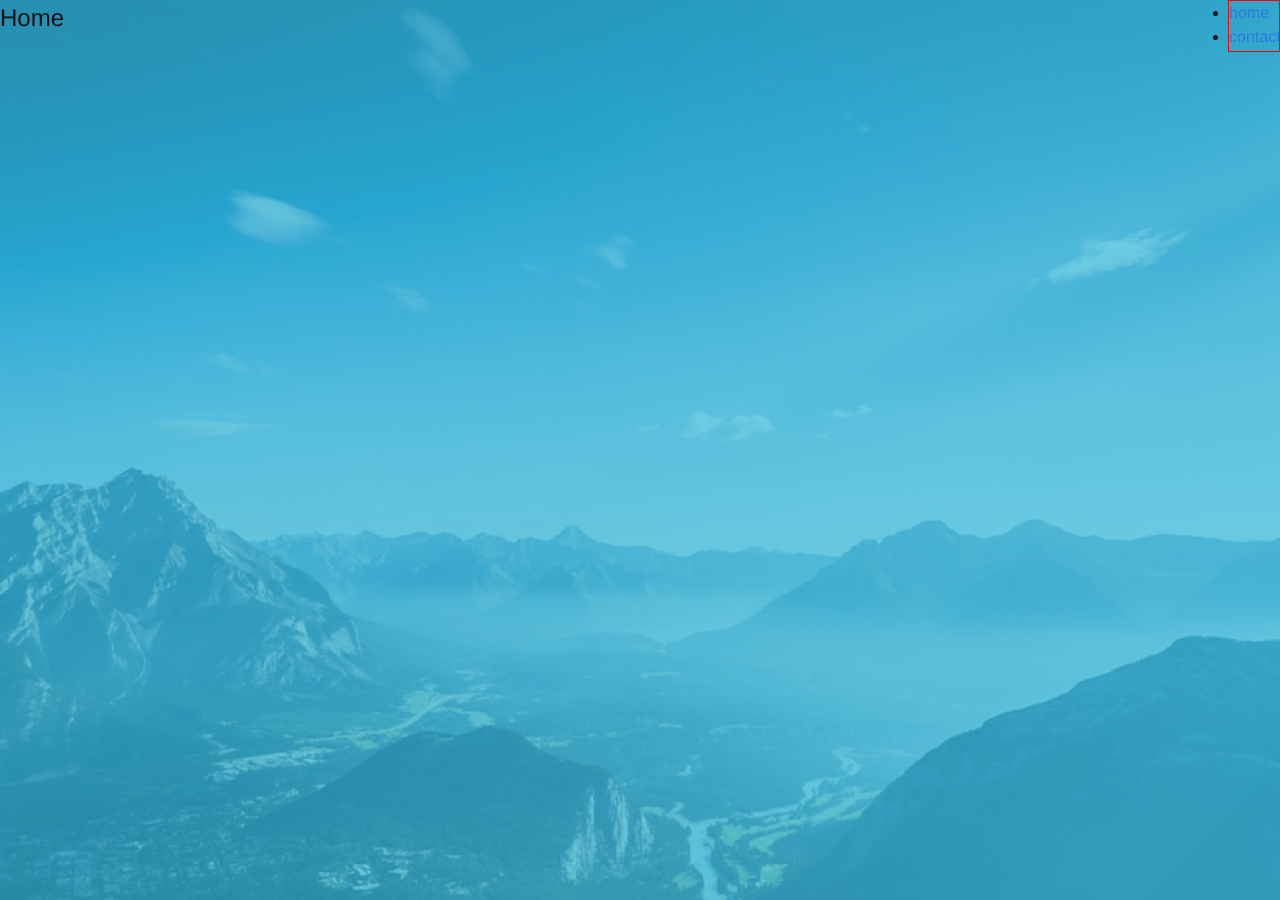
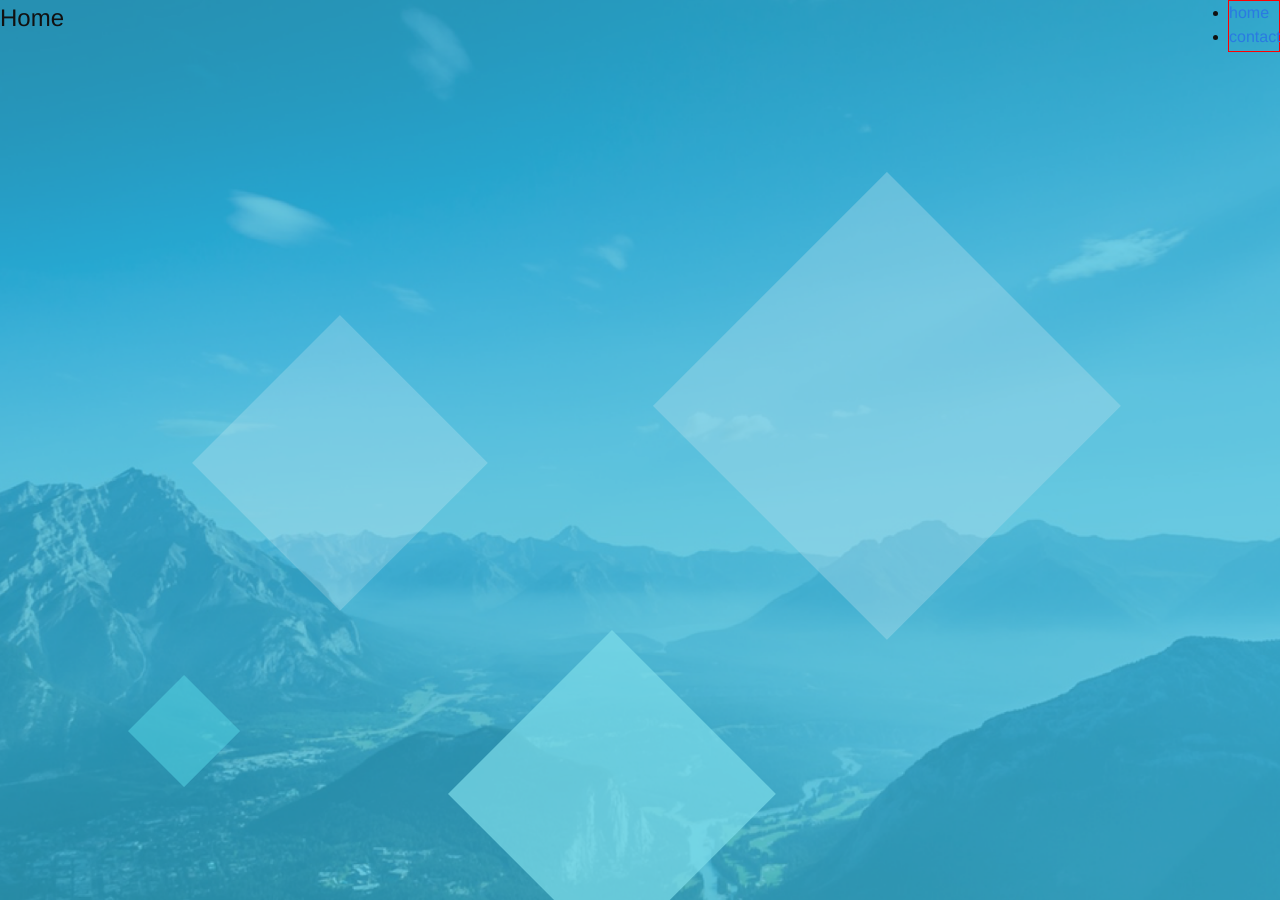
Before and after one commit to mcneeladesign/mcneeladesign.github.io, a Jekyll site: the page built from index.html, in a window 1280 px wide. Built offline with Jekyll 4.4.1, drawn with Linux system fonts in a browser that asks for light colours; nearby versions of some CDN libraries.

Commit message:
Updated some styles

```diff
--- a/_includes/footer.html
+++ b/_includes/footer.html
@@ -38,4 +38,5 @@
 </footer> -->
 <script type="text/javascript" src="/lib/jquery/jquery-2.2.3.min.js"></script>
 <script type="text/javascript" src="/lib/jquery.history/jquery.history.js"></script>
+<script type="text/javascript" src="/lib/parallax/parallax.min.js"></script>
 <script type="text/javascript" src="/js/main.js"></script>
--- a/css/main.scss
+++ b/css/main.scss
@@ -56,3 +56,56 @@ nav {
 	background: url('../images/bg.png');
 	background-size: cover;
 }
+
+.scene {
+    padding: 0;
+    margin: 0;
+    position: absolute;
+    top: 0;
+    left: 0;
+    z-index: 1;
+    overflow: hidden;
+    height: 100vh;
+}
+
+.layer-one {
+    margin-top: 19vh;
+    margin-left: 51vw;
+}
+
+.layer-two {
+    margin-top: 70vh;
+    margin-left: 35vw;
+}
+
+.layer-three {
+    margin-top: 35vh;
+    margin-left: 15vw;
+}
+
+.layer-four {
+    margin-top: 75vh;
+    margin-left: 10vw;
+}
+
+// @media only screen and (max-width: 768px) {
+// 	.layer-one {
+// 	    margin-top: 28vh;
+// 	    margin-left: 60vw;
+// 	}
+
+// 	.layer-two {
+// 	    margin-top: 70vh;
+// 	    margin-left: 35vw;
+// 	}
+
+// 	.layer-three {
+// 	    margin-top: 35vh;
+// 	    margin-left: 15vw;
+// 	}
+
+// 	.layer-four {
+// 	    margin-top: 75vh;
+// 	    margin-left: 0vw;
+// 	}
+// }
--- a/index.html
+++ b/index.html
@@ -3,6 +3,12 @@ layout: layout
 slug: index
 ---
 
+<ul id="scene" class="scene">
+  <li class="layer layer-one" data-depth="0.10"><img src="images/layer1.png"></li>
+  <li class="layer layer-two" data-depth="0.2"><img src="images/layer2.png"></li>
+  <li class="layer layer-three" data-depth="0.3"><img src="images/layer3.png"></li>
+  <li class="layer layer-four" data-depth="0.4"><img src="images/layer4.png"></li>
+</ul>
 <div class="column-12 page home animated fadeInUp">
 	<h1>Home</h1>
 </div>
--- a/js/main.js
+++ b/js/main.js
@@ -1,3 +1,5 @@
+var scene = document.getElementById('scene');
+    var parallax = new Parallax(scene);
 //	HISTORICIZE AND AJAXIFY OUR SITE
 jQuery(document).ready(function() {
 	var siteUrl = 'http://'+(document.location.hostname||document.location.host);
@@ -22,12 +24,15 @@ jQuery(document).ready(function() {
 		});
 	});
 
+
+
+
+
 	// Form submission
 	$('#myform').submit(function(event) {
 		event.preventDefault();
 		submitdata();
 	});
-
 	function submitdata() {
 		var url = 'http' + '://' + 'formspree' + '.io/' + 'martin' + '@' + 'mcneeladesign' + '.' + 'com'
 		console.log(url);
@@ -52,8 +57,3 @@ jQuery(document).ready(function() {
 
 
 });
-
-
-// Formspree submission
-// var contactform =  document.getElementById('contactform');
-// contactform.setAttribute('action', '//formspree.io/' + 'martin' + '@' + 'mcneeladesign' + '.' + 'com');
```
Also changed, not shown: lib/parallax/jquery.parallax.min.js (added), lib/parallax/parallax.min.js (added), 12 other files.
